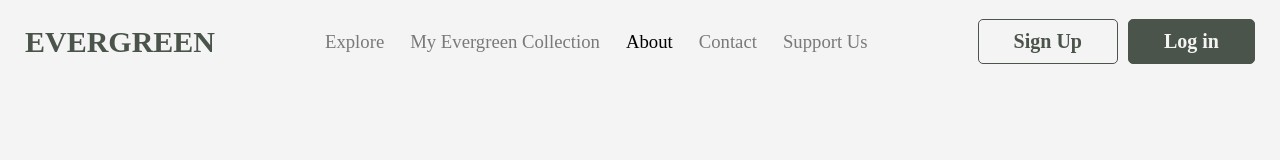
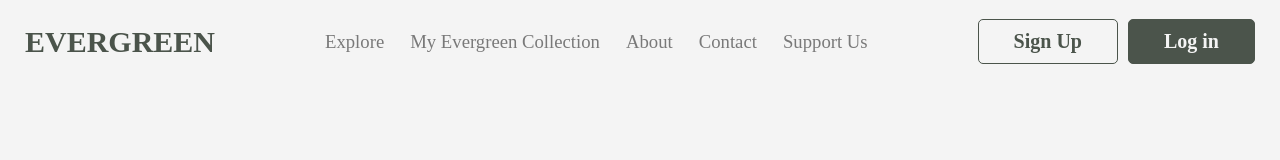
Before and after one commit to tonylam0/Evergreen-legacy, a React (Vite) app in the folder frontend/: page / in a window 1280 px wide. Shown: the top 160 px of the page. Built offline with nearby package versions, Linux system fonts and the light colour scheme; a web font is replaced by a local one.

Commit message:
solved the clickable margin problem

```diff
--- a/frontend/src/components/Header/Header.jsx
+++ b/frontend/src/components/Header/Header.jsx
@@ -8,7 +8,7 @@ const Header = () => {
       <div className={styles.header}>
         <h2 id="logo" className={styles.logo}>EVERGREEN</h2>
         <div className={styles.tabs}>
-          <Link to={"explore"}>
+          <Link to={"/"}>
             <h3 id="explore" className={`${styles.tabName} ${styles.tabExplore}`}>Explore</h3>
           </Link>
 
--- a/frontend/src/components/Header/Header.module.css
+++ b/frontend/src/components/Header/Header.module.css
@@ -25,18 +25,19 @@ a {
   display: flex;
   flex-direction: row;
   justify-content: center;
+  gap: 26px;
 }
 
 .tabName {
-  margin: 13px;
   font-weight: 400;
   cursor: pointer;
   position: relative;
+  margin: 0;
 }
 
 .tabName::after {
   position: absolute;
-  content:'';
+  content: '';
   width: 0%;
   height: 2px;
   background-color: #000000;
@@ -56,6 +57,7 @@ a {
 
 .tabExplore:hover {
   opacity: 100%;
+  transition: opacity .3s;
 }
 
 .tabEC {
@@ -64,6 +66,16 @@ a {
 
 .tabEC:hover {
   opacity: 100%;
+  transition: opacity .3s
+}
+
+.tabAbout {
+  opacity: 50%;
+}
+
+.tabAbout:hover {
+  opacity: 100%;
+  transition: opacity .3s;
 }
 
 .tabContact {
@@ -72,6 +84,7 @@ a {
 
 .tabContact:hover {
   opacity: 100%;
+  transition: opacity .3s
 }
 
 .tabSupport {
@@ -80,6 +93,7 @@ a {
 
 .tabSupport:hover {
   opacity: 100%;
+  transition: opacity .3s
 }
 
 .buttons {
@@ -89,11 +103,11 @@ a {
   align-items: center;
   margin-right: 25px;
   font-size: 20px;
+  gap: 10px;
 }
 
 .buttonTransparent {
   background-color: transparent;
-  margin-right: 10px;
   border: 1px solid #4B544B;
   color: #4B544B;
   cursor: pointer;
```
